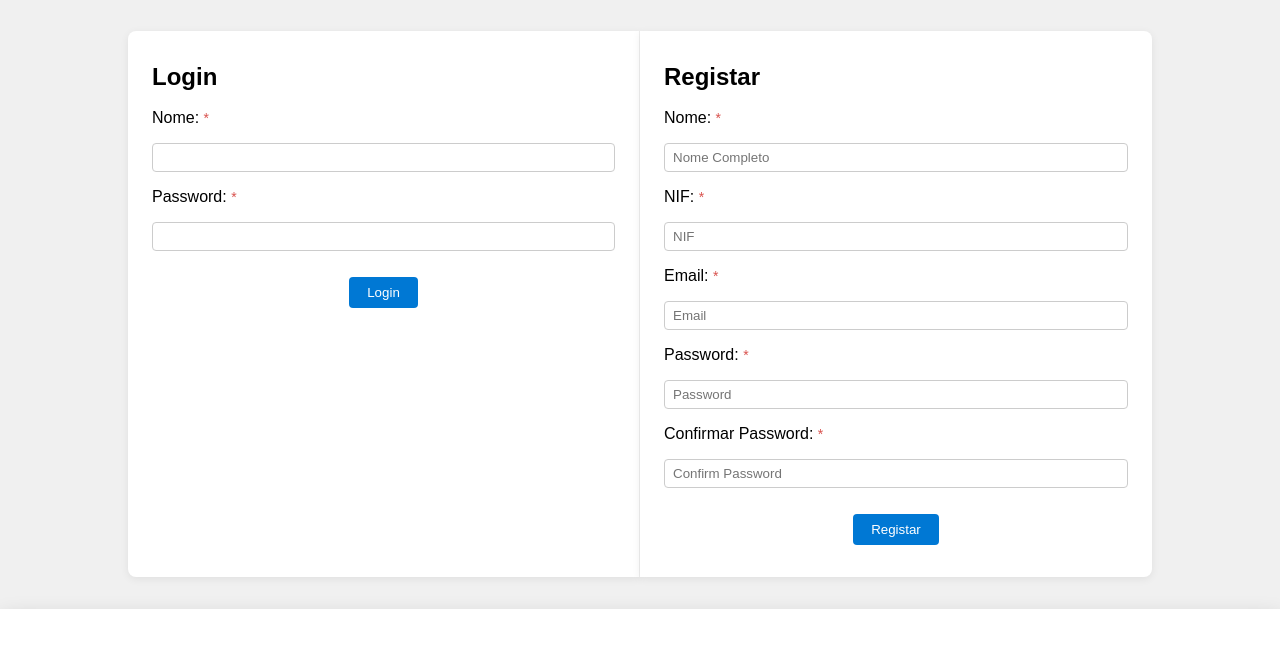
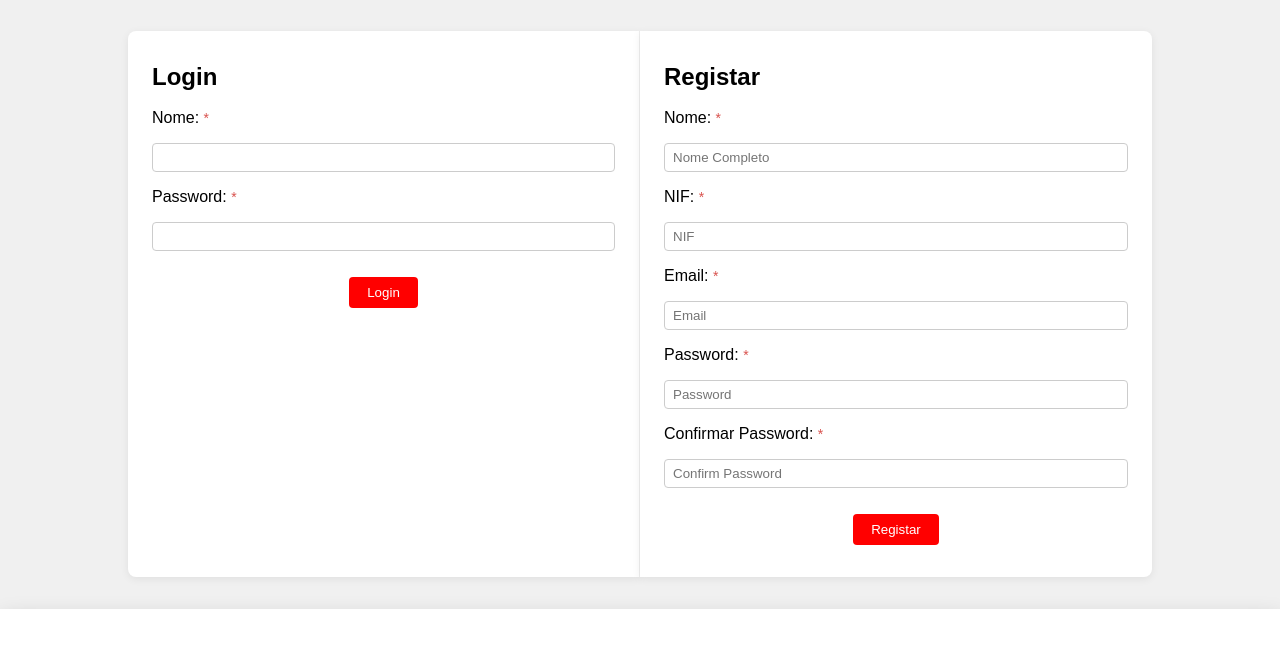
Before and after one commit to Guilh3rme06/StudentHub, a plain HTML site: page public/login.html in a window 1280 px wide. Shown: the part 73-727 px from the top of the page. Drawn offline with Linux system fonts and the light colour scheme.

Commit message:
Update login.css

```diff
--- a/css/login.css
+++ b/css/login.css
@@ -74,7 +74,7 @@ button {
     margin-top: 0.625rem;
     padding: 0.5rem 1.125rem;
     border: none;
-    background: #0078d4;
+    background: red;
     color: #fff;
     border-radius: 0.25rem;
     cursor: pointer;
@@ -82,7 +82,7 @@ button {
 }
 
 button:hover {
-    background: #005fa3;
+    background: red;
 }
 
 .required {
```
